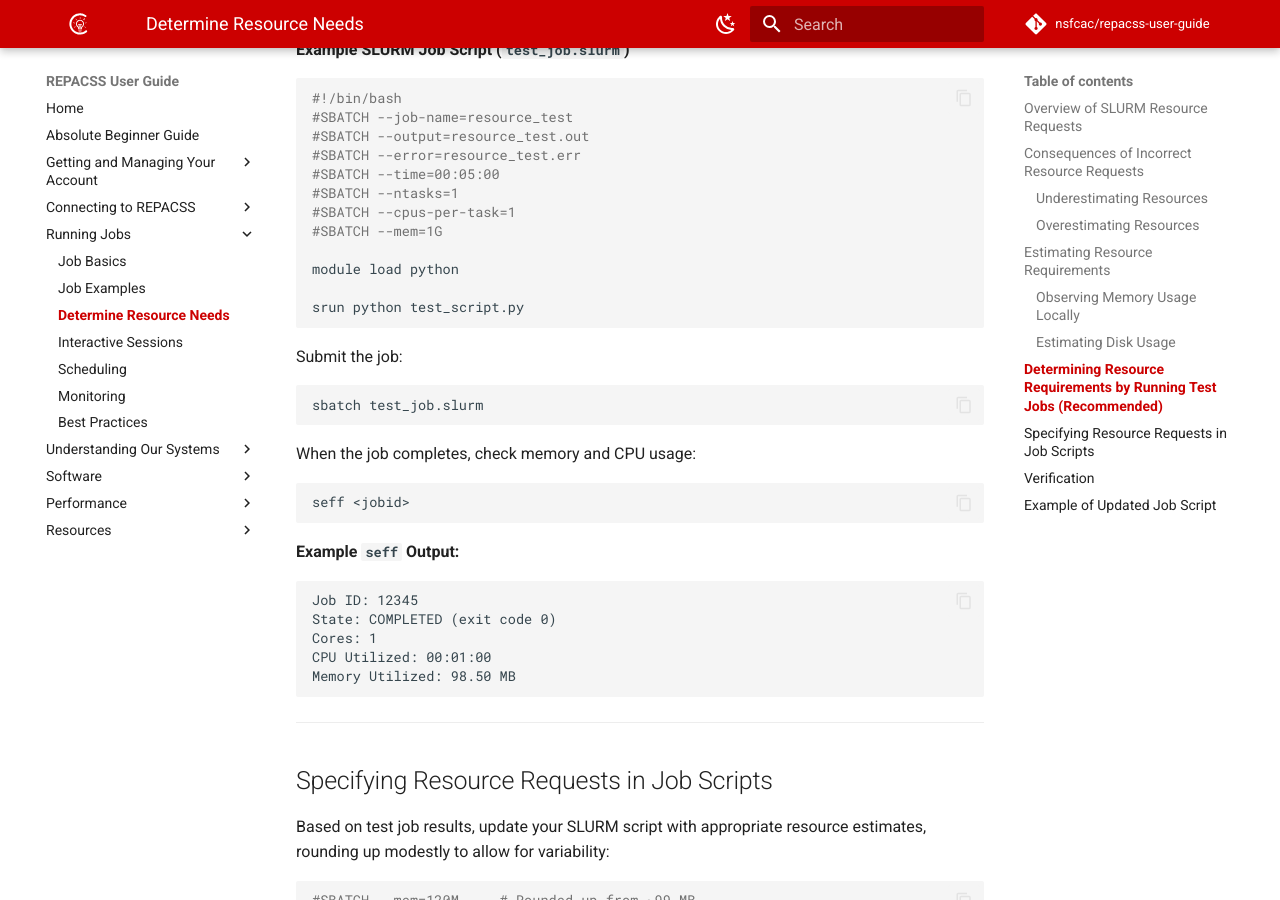
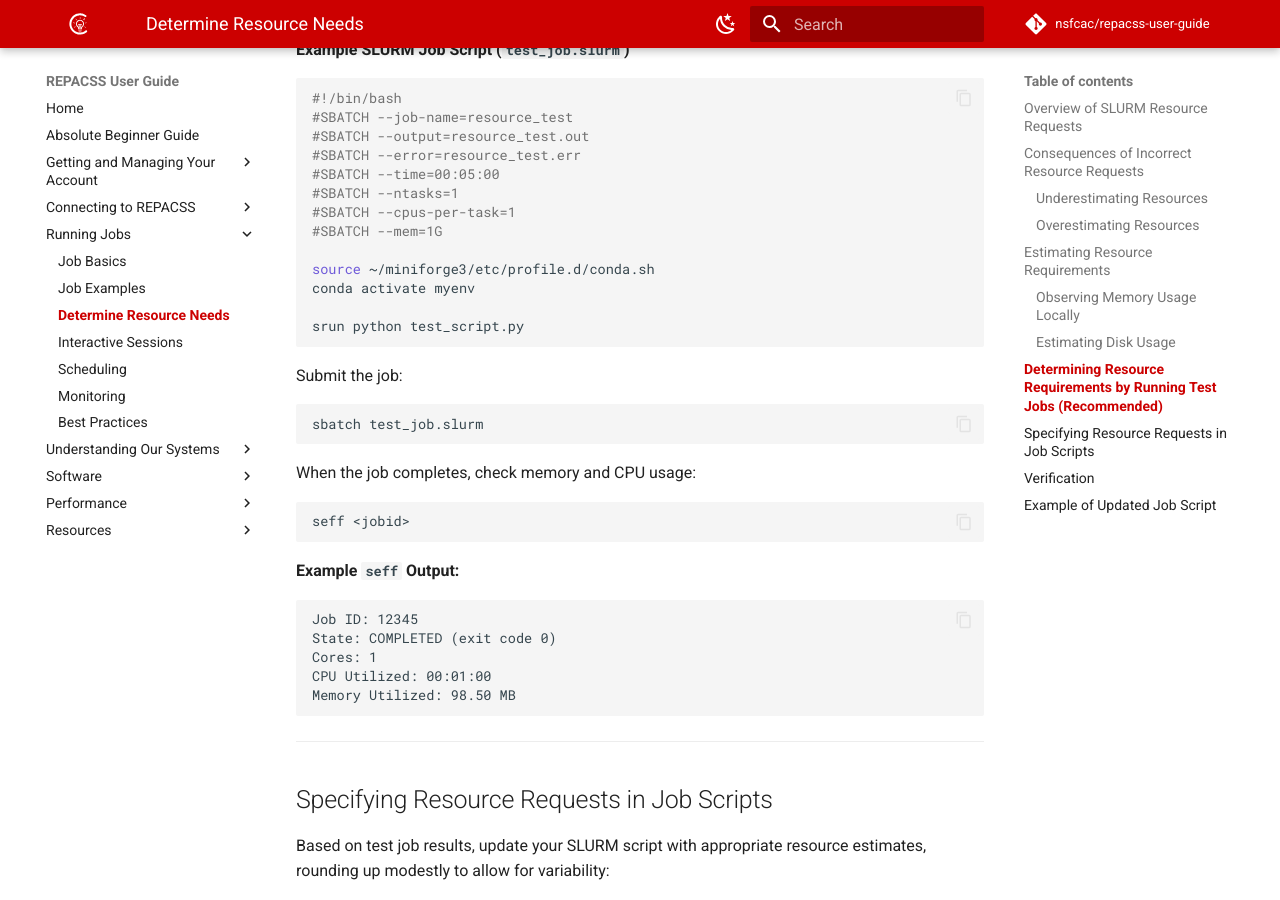
Before and after one commit to nsfcac/repacss-user-guide, an MkDocs documentation site: the page built from docs/running-jobs/determining-resource-requirements.md, in a window 1280 px wide and 900 px high, scrolled down 2753 px. Built offline with MkDocs 1.6.1 and Material for MkDocs 9.7.7, drawn with Linux system fonts in a browser that asks for light colours; comment, search, counter and statistics services are not loaded.

Commit message:
module load python -> conda activate myenv (no python module on repacss)

````diff
--- a/docs/running-jobs/determining-resource-requirements.md
+++ b/docs/running-jobs/determining-resource-requirements.md
@@ -115,7 +115,8 @@ time.sleep(60)
 #SBATCH --cpus-per-task=1
 #SBATCH --mem=1G
 
-module load python
+source ~/miniforge3/etc/profile.d/conda.sh
+conda activate myenv
 
 srun python test_script.py
 ```
````
